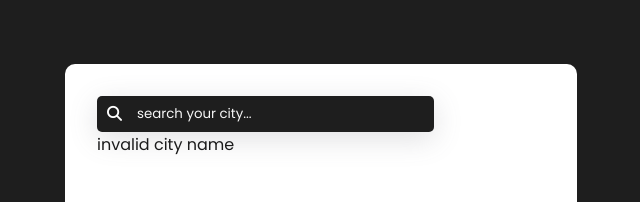
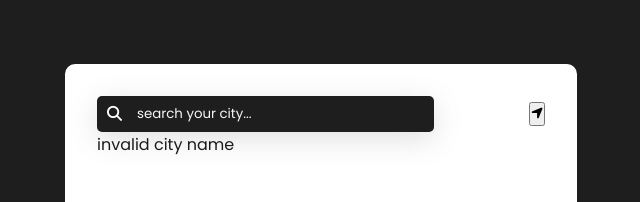
Before and after one commit to Sintukr67/weather-app-project, a plain HTML site: page index.html in a window 1280 px wide. Shown: the top 202 px of the page, 319-959 px from the left. Drawn offline with Linux system fonts and the light colour scheme; no server answers.

Commit message:
Update index.html

```diff
--- a/index.html
+++ b/index.html
@@ -24,7 +24,11 @@
             class="city_name"
             placeholder="search your city..."
           />
+          <div class="suggestions"></div>
         </form>
+        <button class="refresh-btn" title="Update current location weather">
+          <i class="fa-solid fa-location-arrow"></i>
+        </button>
       </div>
       <div class="error">
       <p>invalid city name</p>
```
